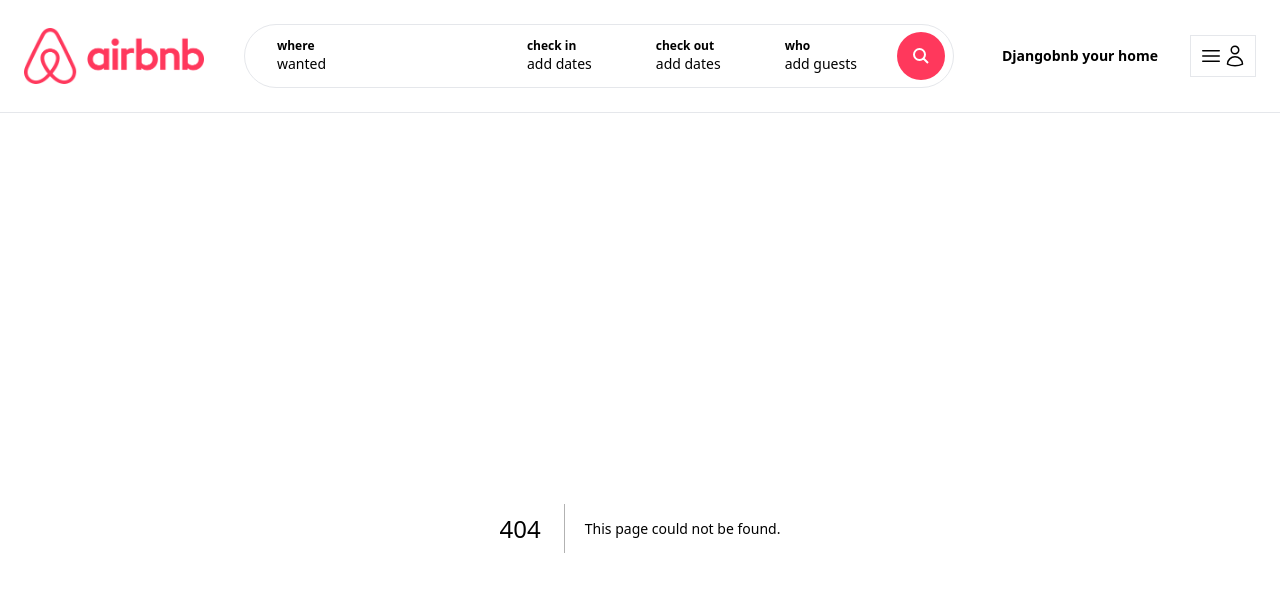
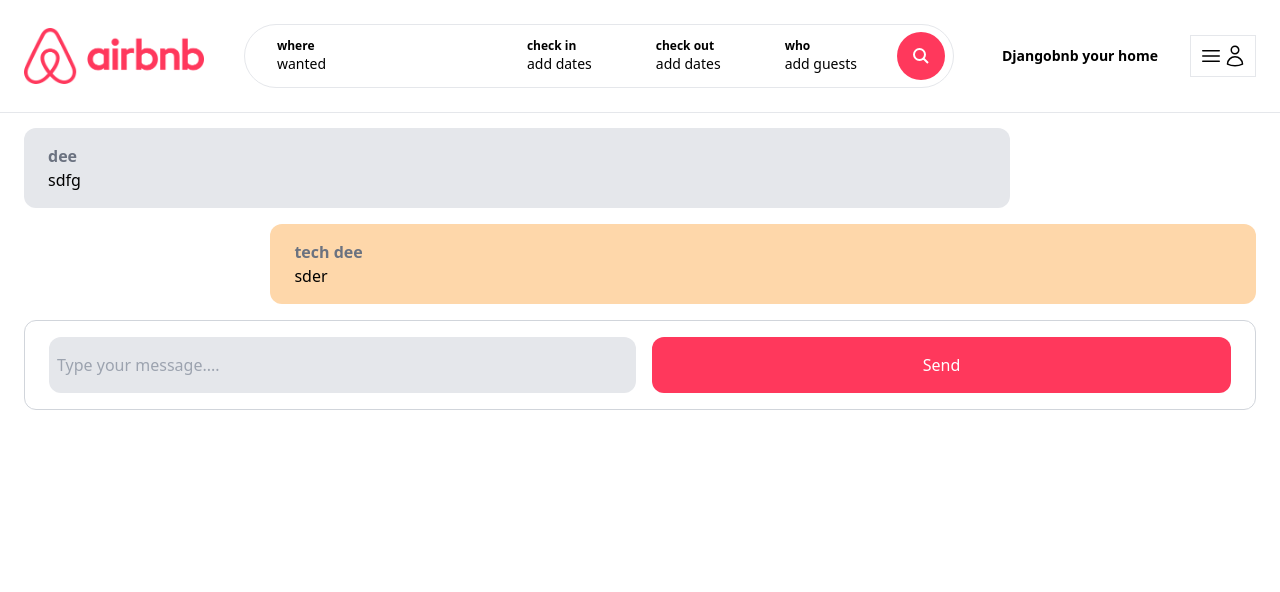
Before and after one commit to divine122/airbnb-clone, a Next.js app in the folder djangobnb/: page /inbox/1 in a window 1280 px wide. Before the commit this address had no page. Shown: the top 592 px of the page. Built offline with nearby package versions, Linux system fonts and the light colour scheme.

Commit message:
Detail page for chat(static)done

```diff
--- /dev/null
+++ b/djangobnb/app/components/forms/CustomButton.tsx
@@ -0,0 +1,22 @@
+interface CustomButtonProps{
+    label:string;
+    className?:string
+    onClick: () => void;
+}
+
+const CustomButton: React.FC< CustomButtonProps>= ({
+    label,
+    className,
+    onClick
+}) => {
+    return (
+        <div
+            onClick={onClick}
+            className={`w-full py-4 bg-airbnb hover:bg-airbnb-dark text-white text-center rounded-xl transition cursor-pointer ${className}`}
+        >
+            {label}
+        </div>
+    )
+}
+
+export default CustomButton;
--- /dev/null
+++ b/djangobnb/app/components/inbox/ConversationDetail.tsx
@@ -0,0 +1,35 @@
+'use client';
+import CustomButton from "../forms/CustomButton";
+const ConversationDetail = () => {
+    return (
+      <>
+        <div className="max-h-[400px] overflow-auto flex flex-col space-y-4">
+          <div className="w-[80%] py-4 px-6 rounded-xl bg-gray-200">
+            <p className="font-bold text-gray-500">dee</p>
+            <p>sdfg</p>
+          </div>
+
+          <div className="w-[80%] ml-[20%] py-4 px-6 rounded-xl bg-orange-200">
+            <p className="font-bold text-gray-500">tech dee</p>
+            <p>sder</p>
+          </div>
+        </div>
+
+        <div className="mt-4 py-4 px-6 flex border border-gray-300 space-x-4 rounded-xl">
+            <input
+               type="text"
+               placeholder="Type your message...."
+               className="w-full p-2 bg-gray-200 rounded-xl"
+            />
+
+            <CustomButton
+                label={"Send"}
+                onClick={() => console.log('Clicked')}
+                className="w-[100px]"
+            />
+        </div>
+      </>
+    );
+  };
+
+  export default ConversationDetail;
--- /dev/null
+++ b/djangobnb/app/inbox/[id]/page.tsx
@@ -0,0 +1,11 @@
+import ConversationDetail from "@/app/components/inbox/ConversationDetail";
+const ConversationPage = () => {
+    return (
+        <main className="max-w-[1500px] mx-auto px-6 pb-6">
+            <ConversationDetail />
+        </main>
+    )
+}
+
+
+export default ConversationPage;
```
